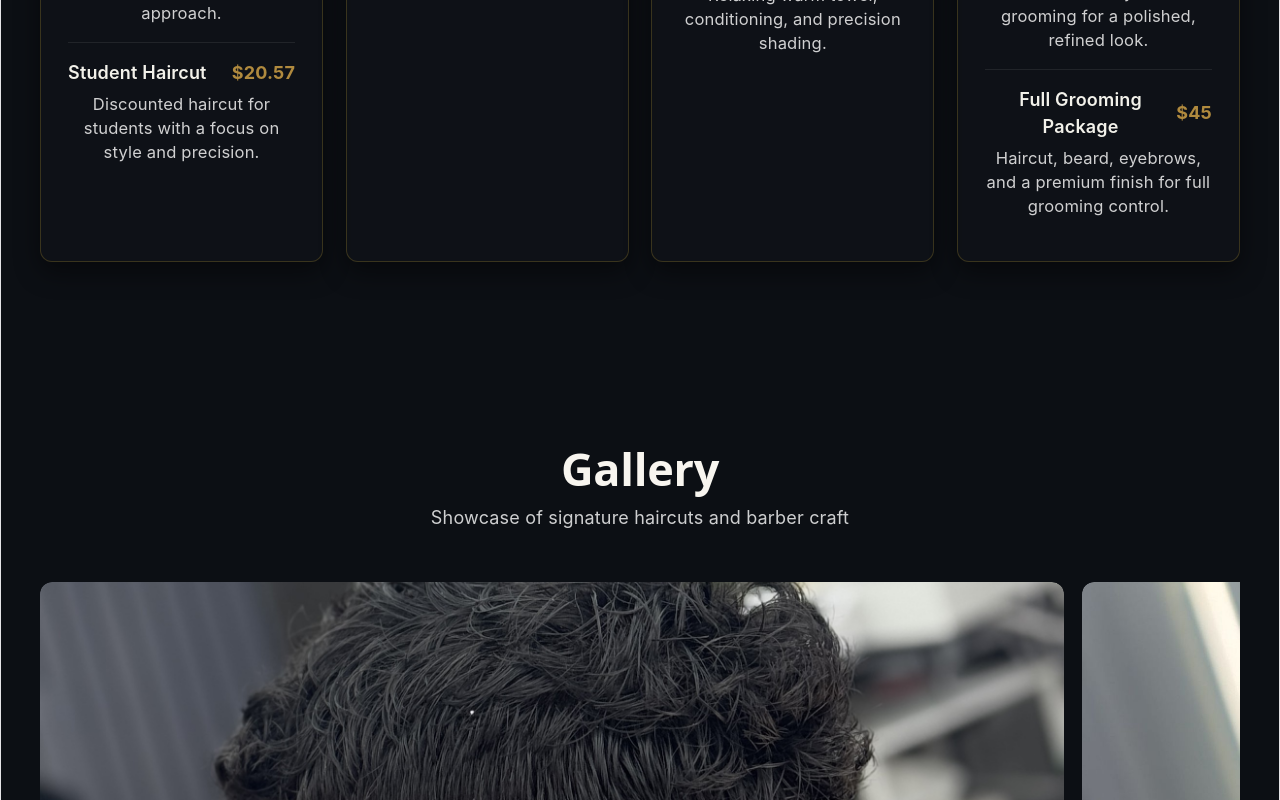
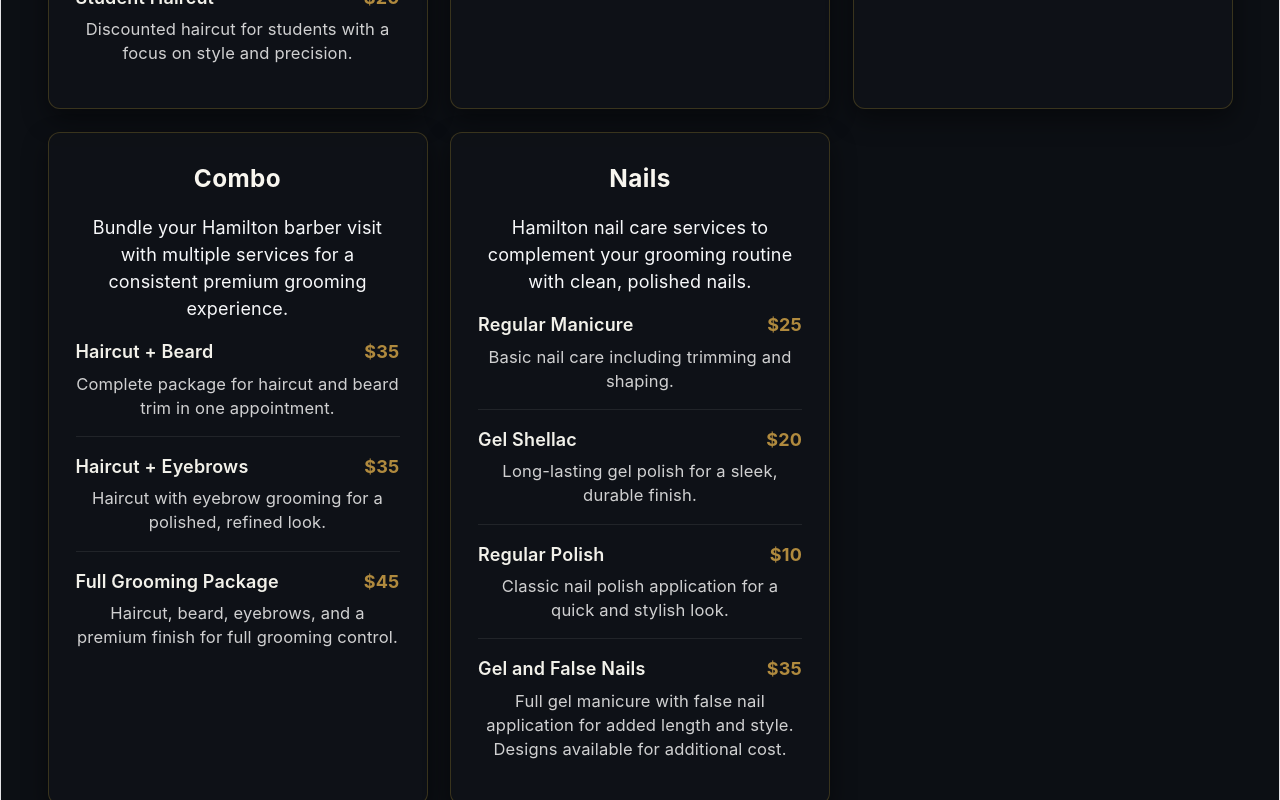
Before and after one commit to Alto0327/ibraBarbershop, a React (Vite) app: page / in a window 1280 px wide. Shown: the part 2260-3060 px from the top of the page. Built offline with nearby package versions, Linux system fonts and the light colour scheme.

Commit message:
Updated services and updated pictures

```diff
--- a/src/App.jsx
+++ b/src/App.jsx
@@ -3,6 +3,7 @@ import Hero from './components/Hero'
 import About from './components/About'
 import Services from './components/Services'
 import Gallery from './components/Gallery'
+import Hiring from './components/Hiring'
 import Contact from './components/Contact'
 import BookNow from './components/BookNow'
 import Footer from './components/Footer'
@@ -17,6 +18,7 @@ function App() {
         <About />
         <Services />
         <Gallery />
+        <Hiring />
         <Contact />
         <BookNow />
       </main>
--- a/src/components/About.jsx
+++ b/src/components/About.jsx
@@ -1,5 +1,5 @@
 import './About.css';
-import background from '../assets/background.jpeg';
+import background from '../assets/background.JPG';
 
 function About() {
   return (
--- a/src/components/Services.css
+++ b/src/components/Services.css
@@ -21,11 +21,11 @@
   max-width: 1200px;
   margin: 0 auto;
 }
-
 .service-category-grid {
   display: grid;
-  grid-template-columns: repeat(auto-fit, minmax(280px, 1fr));
+  grid-template-columns: repeat(auto-fit, minmax(320px, 380px));
   gap: 1.25rem;
+  justify-content: center;
 }
 
 .service-category-card {
--- a/src/components/Services.jsx
+++ b/src/components/Services.jsx
@@ -7,9 +7,9 @@ function Services() {
       title: 'Haircuts',
       description: 'Barber-quality haircuts and fades for men in Hamilton, tuned to your personal style.',
       services: [
-        { name: 'Classic Cut', price: '$30.97', description: 'Hamilton barber classic with clean edges and polished finish.' },
+        { name: 'Classic Cut', price: '$30', description: 'Hamilton barber classic with clean edges and polished finish.' },
         { name: 'Kid\'s Cut', price: '$15', description: 'Specialized haircut for children with a fun and safe approach.' },
-        { name: 'Student Haircut', price: '$20.57', description: 'Discounted haircut for students with a focus on style and precision.' },
+        { name: 'Student Haircut', price: '$20', description: 'Discounted haircut for students with a focus on style and precision.' },
       ],
     },
     {
@@ -27,7 +27,7 @@ function Services() {
       description: 'Hamilton beard trim and lineup services that reinforce your haircut with a sharp, masculine finish.',
       services: [
         { name: 'Beard Trim and Line Up', price: '$15', description: 'Barber-precise edges and neckline cleanup.' },
-        { name: 'Hot Towel Shave', price: '$18.75', description: 'Relaxing warm towel, conditioning, and precision shading.' },
+        { name: 'Hot Towel Shave', price: '$18', description: 'Relaxing warm towel, conditioning, and precision shading.' },
       ],
     },
     {
@@ -38,6 +38,17 @@ function Services() {
         { name: 'Haircut + Beard', price: '$35', description: 'Complete package for haircut and beard trim in one appointment.' },
         { name: 'Haircut + Eyebrows', price: '$35', description: 'Haircut with eyebrow grooming for a polished, refined look.' },
         { name: 'Full Grooming Package', price: '$45', description: 'Haircut, beard, eyebrows, and a premium finish for full grooming control.' },
+      ],
+    },
+     {
+      id: 'nails',
+      title: 'Nails',
+      description: 'Hamilton nail care services to complement your grooming routine with clean, polished nails.',
+      services: [
+        { name: 'Regular Manicure', price: '$25', description: 'Basic nail care including trimming and shaping.' },
+        { name: 'Gel Shellac', price: '$20', description: 'Long-lasting gel polish for a sleek, durable finish.' },
+        { name: 'Regular Polish', price: '$10', description: 'Classic nail polish application for a quick and stylish look.' },
+        { name: 'Gel and False Nails', price: '$35', description: 'Full gel manicure with false nail application for added length and style. Designs available for additional cost.' },
       ],
     },
   ];
```
Also changed, not shown: 1 other file (tests, documents, lock files or other folders).
